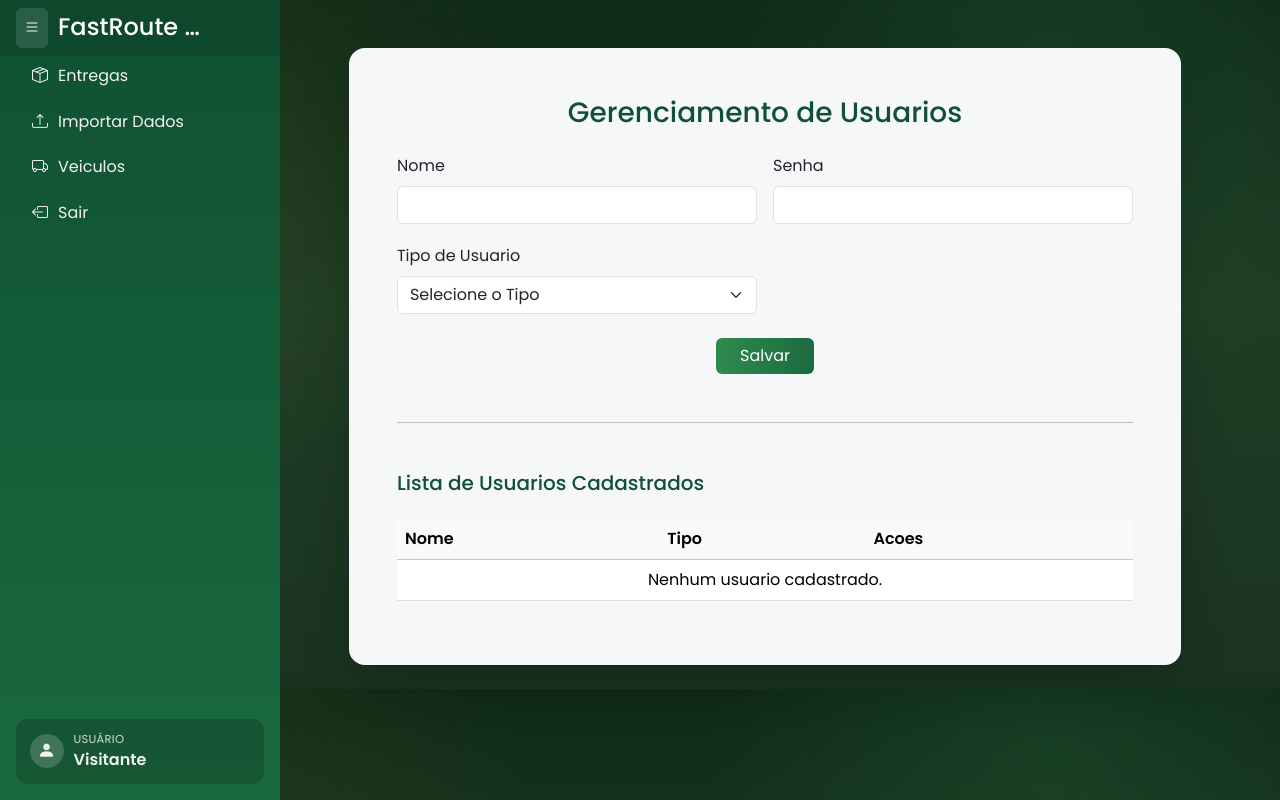
After one commit to julioB19/FastRoute, a Python web app: template templates/cadastro_usuario.html in a window 1280 px wide. The commit adds this page. Run offline with Jinja, Linux system fonts and the light colour scheme; the template is opened without the code that fills it, so the values that code supplies are empty; some libraries are stand-ins or nearby versions.

Commit message:
Handle cargo values as strings

```diff
--- a/servico_autenticacao.py
+++ b/servico_autenticacao.py
@@ -9,13 +9,13 @@ class ServicoAutenticacao:
         try:
             with self.banco.obter_cursor() as (conn, cursor):
                 cursor.execute(
-                    "SELECT id_usuario, nome FROM USUARIO WHERE nome = %s AND senha = %s;",
+                    "SELECT id_usuario, nome, cargo FROM USUARIO WHERE nome = %s AND senha = %s;",
                     (nome, senha),
                 )
                 usuario = cursor.fetchone()
 
             if usuario:
-                return True, {"id": usuario[0], "nome": usuario[1]}, None
+                return True, {"id": usuario[0], "nome": usuario[1], "cargo": usuario[2]}, None
             return False, None, "Usuario ou senha invalidos."
 
         except Exception as e:
--- /dev/null
+++ b/templates/cadastro_usuario.html
@@ -0,0 +1,173 @@
+{% extends "htmlBase.html" %}
+
+{% block titulo %}Usuarios{% endblock %}
+
+{% block conteudo %}
+<div class="container-fluid mt-4 px-3 px-md-4">
+    <div class="row justify-content-center">
+        <div class="col-12 col-xl-11 col-xxl-10">
+            <div class="card shadow-lg border-0 rounded-4">
+                <div class="card-body p-3 p-md-4 p-lg-5">
+                    <h3 class="card-title mb-4 text-center" style="color: var(--verde-escuro);">Gerenciamento de Usuarios</h3>
+
+                    {% if mensagem_sucesso %}
+                        <div class="alert alert-success text-center" role="alert">
+                            {{ mensagem_sucesso }}
+                        </div>
+                    {% endif %}
+
+                    {% if erro %}
+                        <div class="alert alert-danger text-center" role="alert">
+                            {{ erro }}
+                        </div>
+                    {% endif %}
+
+                    <div id="form-container">
+                        <form id="usuarioForm" action="{{ url_for('cadastrar_usuario') }}" method="POST" class="mt-4">
+                            <input type="hidden" id="formAction" name="action" value="cadastrar">
+                            <input type="hidden" id="usuarioIdHidden" name="usuario_id" value="">
+
+                            <div class="row g-3">
+                                <div class="col-12 col-lg-6">
+                                    <label for="nomeInput" class="form-label">Nome</label>
+                                    <input type="text" class="form-control" id="nomeInput" name="nome" required>
+                                </div>
+                                <div class="col-12 col-lg-6">
+                                    <label for="senhaInput" class="form-label">Senha</label>
+                                    <input type="password" class="form-control" id="senhaInput" name="senha" required>
+                                </div>
+                            </div>
+
+                            <div class="row g-3 mt-1">
+                                <div class="col-12 col-lg-6">
+                                    <label for="cargoSelect" class="form-label">Tipo de Usuario</label>
+                                    <select class="form-select" id="cargoSelect" name="cargo" required>
+                                        <option value="" selected disabled>Selecione o Tipo</option>
+                                        <option value="1">Administrador</option>
+                                        <option value="2">Comum</option>
+                                    </select>
+                                </div>
+                            </div>
+
+                            <div class="text-center mt-4">
+                                <button type="submit" id="submitButton" class="btn btn-cotri px-4">
+                                    Salvar
+                                </button>
+                                <button type="button" id="cancelButton" class="btn btn-outline-secondary px-4" style="display: none;">
+                                    Cancelar Edicao
+                                </button>
+                            </div>
+                        </form>
+                    </div>
+
+                    <hr class="my-5">
+
+                    <div id="consulta-container">
+                        <h5 class="mt-4" style="color: var(--verde-escuro);">Lista de Usuarios Cadastrados</h5>
+                        <div class="table-responsive">
+                            <table class="table table-hover align-middle mt-3">
+                                <thead class="table-light">
+                                    <tr>
+                                        <th>Nome</th>
+                                        <th>Tipo</th>
+                                        <th>Acoes</th>
+                                    </tr>
+                                </thead>
+                                <tbody>
+                                    {% if usuarios %}
+                                        {% for usuario in usuarios %}
+                                        <tr data-id="{{ usuario.id }}" data-nome="{{ usuario.nome }}" data-senha="{{ usuario.senha }}" data-cargo="{{ usuario.cargo }}">
+                                            <td>{{ usuario.nome }}</td>
+                                            <td>
+                                                {% if usuario.cargo == '1' %} Administrador
+                                                {% elif usuario.cargo == '2' %} Comum
+                                                {% else %} ---
+                                                {% endif %}
+                                            </td>
+                                            <td>
+                                                <button class="btn btn-outline-success btn-sm edit-btn" title="Editar">
+                                                    <i class="bi bi-pencil-square"></i>
+                                                </button>
+                                                <form id="form-excluir-{{ usuario.id }}" action="{{ url_for('excluir_usuario', usuario_id=usuario.id) }}" method="POST" style="display:inline;">
+                                                    <button type="button" class="btn btn-outline-danger btn-sm" title="Excluir" onclick="confirmarExclusaoUsuario('{{ usuario.id }}')">
+                                                        <i class="bi bi-trash-fill"></i>
+                                                    </button>
+                                                </form>
+                                            </td>
+                                        </tr>
+                                        {% endfor %}
+                                    {% else %}
+                                    <tr>
+                                        <td colspan="3" class="text-center">Nenhum usuario cadastrado.</td>
+                                    </tr>
+                                    {% endif %}
+                                </tbody>
+                            </table>
+                        </div>
+                    </div>
+                </div>
+            </div>
+        </div>
+    </div>
+</div>
+
+<script>
+document.addEventListener('DOMContentLoaded', function() {
+    const form = document.getElementById('usuarioForm');
+    const actionInput = document.getElementById('formAction');
+    const usuarioIdHidden = document.getElementById('usuarioIdHidden');
+    const nomeInput = document.getElementById('nomeInput');
+    const senhaInput = document.getElementById('senhaInput');
+    const cargoSelect = document.getElementById('cargoSelect');
+    const submitButton = document.getElementById('submitButton');
+    const cancelButton = document.getElementById('cancelButton');
+
+    document.querySelectorAll('.edit-btn').forEach(button => {
+        button.addEventListener('click', function() {
+            const row = this.closest('tr');
+            const usuarioId = row.dataset.id;
+            nomeInput.value = row.dataset.nome;
+            cargoSelect.value = row.dataset.cargo;
+            senhaInput.value = row.dataset.senha;
+
+            form.action = "{{ url_for('atualizar_usuario') }}";
+            actionInput.value = 'editar';
+            usuarioIdHidden.value = usuarioId;
+            nomeInput.readOnly = false;
+
+            submitButton.textContent = 'Atualizar Usuario';
+            cancelButton.style.display = 'inline-block';
+            window.scrollTo({ top: 0, behavior: 'smooth' });
+        });
+    });
+
+    cancelButton.addEventListener('click', function() {
+        form.reset();
+        form.action = "{{ url_for('cadastrar_usuario') }}";
+        actionInput.value = 'cadastrar';
+        usuarioIdHidden.value = '';
+        nomeInput.readOnly = false;
+        submitButton.textContent = 'Salvar';
+        cancelButton.style.display = 'none';
+    });
+});
+
+function confirmarExclusaoUsuario(id) {
+    Swal.fire({
+        title: 'Tem certeza?',
+        text: "O usuario sera marcado como excluido (cargo 99).",
+        icon: 'warning',
+        showCancelButton: true,
+        confirmButtonColor: '#d33',
+        cancelButtonColor: '#3085d6',
+        confirmButtonText: 'Sim, excluir!',
+        cancelButtonText: 'Cancelar',
+        reverseButtons: true
+    }).then((result) => {
+        if (result.isConfirmed) {
+            document.getElementById("form-excluir-" + id).submit();
+        }
+    });
+}
+</script>
+{% endblock %}
--- a/templates/htmlBase.html
+++ b/templates/htmlBase.html
@@ -248,6 +248,13 @@
                         <i class="bi bi-truck"></i> <span>Veiculos</span>
                     </a>
                 </li>
+                {% if cargo == '1' %}
+                <li class="nav-item">
+                    <a href="{{ url_for('pagina_usuarios') }}" class="nav-link {% if request.endpoint == 'pagina_usuarios' %}active{% endif %}">
+                        <i class="bi bi-people"></i> <span>Usuarios</span>
+                    </a>
+                </li>
+                {% endif %}
                 <li class="nav-item">
                     <a href="{{ url_for('realizar_logout') }}" class="nav-link">
                         <i class="bi-box-arrow-left"></i> <span>Sair</span>
```
Also changed, not shown: form_cadastro_usuarios.py (added, +103 -0 lines), main.py (+112 -6 lines).
